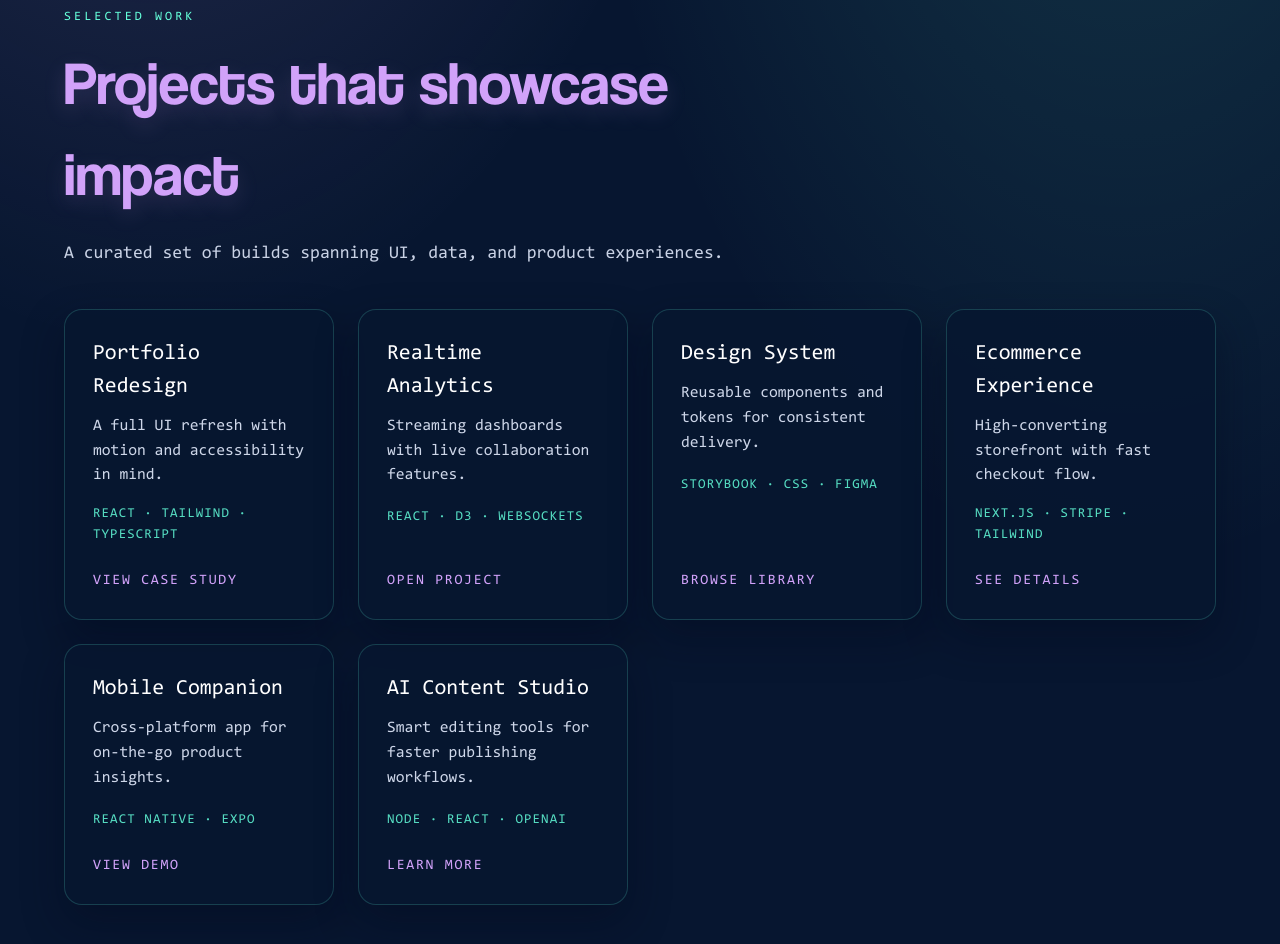
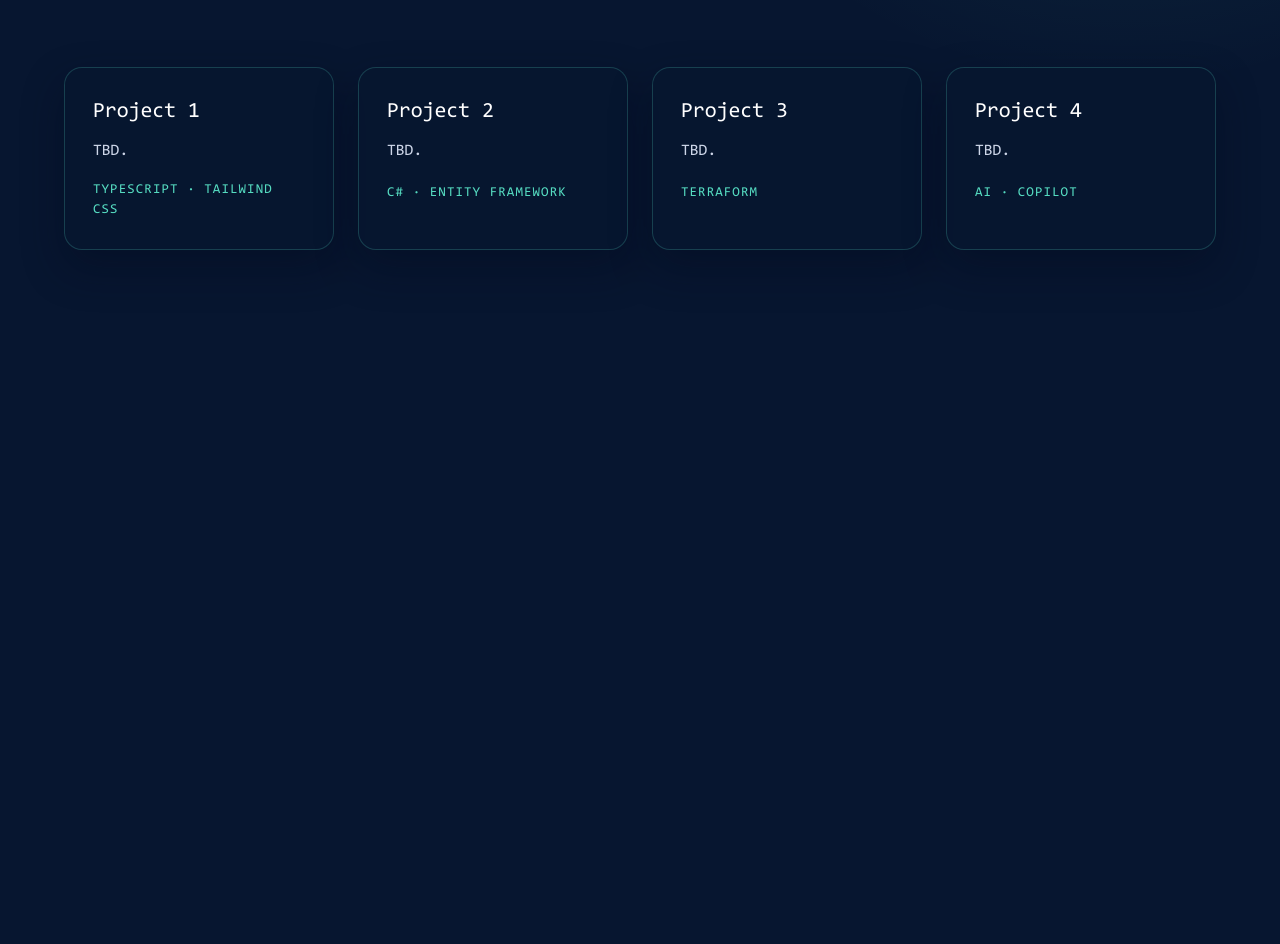
Before and after one commit to taaage/portfolio-client, a React (Create React App) app: page / in a window 1280 px wide. Shown: the part 660-1604 px from the top of the page. After the commit the page ends 1014 px from the top, so only its background shows below. Built offline with nearby package versions, Linux system fonts and the light colour scheme.

Commit message:
refactor: cleanup

```diff
--- a/src/components/Hero/Hero.css
+++ b/src/components/Hero/Hero.css
@@ -49,7 +49,6 @@
   letter-spacing: 0.025em;
   color: #d1a2f9;
   font-family: "Coolvetica";
-  text-shadow: 0 10px 24px rgba(209, 162, 249, 0.18);
 }
 
 .hero-line:nth-child(3) p {
@@ -57,7 +56,6 @@
   letter-spacing: 0.025em;
   color: #d8d2e6;
   font-family: "Coolvetica";
-  text-shadow: 0 8px 20px rgba(206, 205, 205, 0.12);
 }
 
 .hero-line:nth-child(4) span {
--- a/src/components/Hero/Hero.tsx
+++ b/src/components/Hero/Hero.tsx
@@ -34,7 +34,7 @@ const Hero = () => {
     { text: "Tigge Nilsson." },
     { text: "I build things for the web." },
     {
-      text: " I'm a software engineer specializing in React, building exceptional digital experiences. Currently I'm focused on building accessable and human friendly products at ",
+      text: " I'm a software engineer specializing in React, crafting thoughtful user interfaces and resilient front-end systems. I care about accessibility, performance, and clear UX, and I enjoy collaborating across product and design to ship meaningful experiences. Right now I'm focused on building human-friendly products at ",
       noBreak: true,
       children: (
         <a
--- a/src/components/Work/Work.css
+++ b/src/components/Work/Work.css
@@ -26,7 +26,6 @@
   font-size: clamp(2.4rem, 5vw, 3.8rem);
   margin: 0 0 0.35em;
   color: #d1a2f9;
-  text-shadow: 0 8px 22px rgba(209, 162, 249, 0.16);
 }
 
 .work-subtitle {
@@ -53,7 +52,7 @@
   flex-direction: column;
   justify-content: space-between;
   gap: 1.5em;
-  min-height: 220px;
+  min-height: 120px;
   text-align: left;
   color: #f5f7ff;
   box-shadow: 0 18px 40px rgba(5, 12, 30, 0.45);
--- a/src/components/Work/Work.tsx
+++ b/src/components/Work/Work.tsx
@@ -6,59 +6,35 @@ type WorkItem = {
   title: string;
   description: string;
   stack: string;
-  action: string;
+
 };
 
 const Work = () => {
   const workItems: WorkItem[] = [
     {
-      title: "Portfolio Redesign",
-      description: "A full UI refresh with motion and accessibility in mind.",
-      stack: "React · Tailwind · TypeScript",
-      action: "View Case Study",
+      title: "Project 1",
+      description: "TBD.",
+      stack: "Typescript · Tailwind CSS"
     },
     {
-      title: "Realtime Analytics",
-      description: "Streaming dashboards with live collaboration features.",
-      stack: "React · D3 · WebSockets",
-      action: "Open Project",
+      title: "Project 2",
+      description: "TBD.",
+      stack: "C# · Entity Framework",
     },
     {
-      title: "Design System",
-      description: "Reusable components and tokens for consistent delivery.",
-      stack: "Storybook · CSS · Figma",
-      action: "Browse Library",
+      title: "Project 3",
+     description: "TBD.",
+      stack: "Terraform",
     },
     {
-      title: "Ecommerce Experience",
-      description: "High-converting storefront with fast checkout flow.",
-      stack: "Next.js · Stripe · Tailwind",
-      action: "See Details",
-    },
-    {
-      title: "Mobile Companion",
-      description: "Cross-platform app for on-the-go product insights.",
-      stack: "React Native · Expo",
-      action: "View Demo",
-    },
-    {
-      title: "AI Content Studio",
-      description: "Smart editing tools for faster publishing workflows.",
-      stack: "Node · React · OpenAI",
-      action: "Learn More",
+      title: "Project 4",
+       description: "TBD.",
+      stack: "AI · Copilot",
     },
   ];
 
   return (
     <section className="section-work">
-      <div className="work-header">
-        <p className="work-eyebrow">Selected Work</p>
-        <h2 className="work-title">Projects that showcase impact</h2>
-        <p className="work-subtitle">
-          A curated set of builds spanning UI, data, and product experiences.
-        </p>
-      </div>
-
       <div className="work-grid">
         {workItems.map((item) => (
           <button key={item.title} className="work-card" type="button">
@@ -67,7 +43,6 @@ const Work = () => {
               <p>{item.description}</p>
               <span>{item.stack}</span>
             </div>
-            <div className="work-card-action">{item.action}</div>
           </button>
         ))}
       </div>
```
